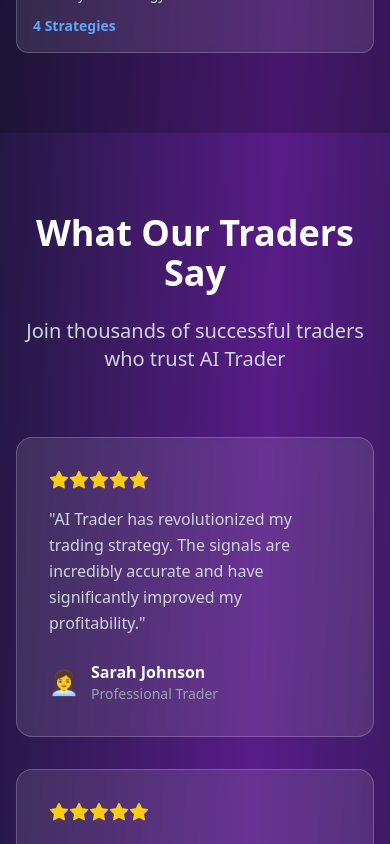
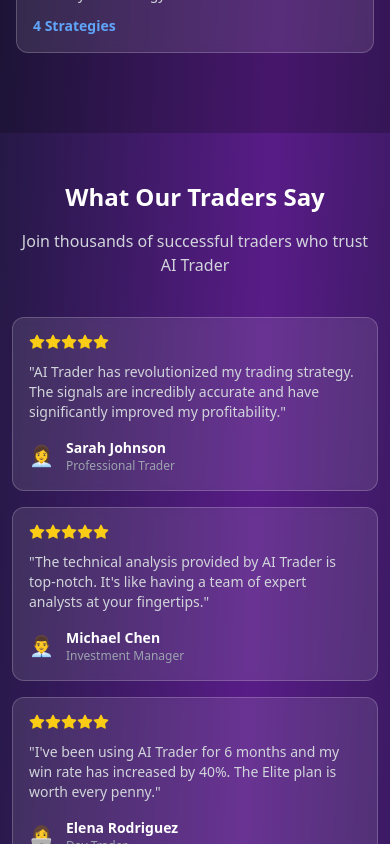
Before and after one commit to rend225/aitrad, a React (Vite) app: page / in a window 390 px wide. Shown: the part 2620-3464 px from the top of the page. Built offline with nearby package versions, Linux system fonts and the light colour scheme; no server answers; the database is empty.

Commit message:
Optimize testimonials section for mobile with responsive layout
cgen-e7776b39e21843a99d6f2f8f1194eddf

```diff
--- a/src/pages/LandingPage.tsx
+++ b/src/pages/LandingPage.tsx
@@ -478,33 +478,33 @@ const LandingPage: React.FC = () => {
       </section>
 
       {/* Testimonials */}
-      <section className="py-20 px-4 sm:px-6 lg:px-8">
+      <section className="py-12 sm:py-16 lg:py-20 px-3 sm:px-6 lg:px-8">
         <div className="max-w-7xl mx-auto">
-          <div className="text-center mb-16">
-            <h2 className="text-4xl sm:text-5xl font-bold text-white mb-6">
+          <div className="text-center mb-10 sm:mb-16">
+            <h2 className="text-2xl sm:text-3xl lg:text-4xl xl:text-5xl font-bold text-white mb-4 sm:mb-6">
               What Our Traders Say
             </h2>
-            <p className="text-xl text-gray-300">
+            <p className="text-base sm:text-lg lg:text-xl text-gray-300">
               Join thousands of successful traders who trust AI Trader
             </p>
           </div>
 
-          <div className="grid md:grid-cols-3 gap-8">
+          <div className="grid sm:grid-cols-2 lg:grid-cols-3 gap-4 sm:gap-6 lg:gap-8">
             {testimonials.map((testimonial, index) => (
-              <div key={index} className="bg-white/10 backdrop-blur-sm rounded-2xl p-8 border border-white/20">
-                <div className="flex items-center mb-4">
+              <div key={index} className="bg-white/10 backdrop-blur-sm rounded-xl sm:rounded-2xl p-4 sm:p-6 lg:p-8 border border-white/20 hover:border-white/30 transition-all">
+                <div className="flex items-center mb-3 sm:mb-4">
                   {[...Array(testimonial.rating)].map((_, i) => (
-                    <Star key={i} className="h-5 w-5 text-yellow-400 fill-current" />
+                    <Star key={i} className="h-4 w-4 sm:h-5 sm:w-5 text-yellow-400 fill-current" />
                   ))}
                 </div>
-                <p className="text-gray-300 mb-6 leading-relaxed">
+                <p className="text-gray-300 mb-4 sm:mb-6 leading-relaxed text-sm sm:text-base">
                   "{testimonial.content}"
                 </p>
                 <div className="flex items-center space-x-3">
-                  <div className="text-2xl">{testimonial.avatar}</div>
+                  <div className="text-xl sm:text-2xl">{testimonial.avatar}</div>
                   <div>
-                    <div className="text-white font-semibold">{testimonial.name}</div>
-                    <div className="text-gray-400 text-sm">{testimonial.role}</div>
+                    <div className="text-white font-semibold text-sm sm:text-base">{testimonial.name}</div>
+                    <div className="text-gray-400 text-xs sm:text-sm">{testimonial.role}</div>
                   </div>
                 </div>
               </div>
```
